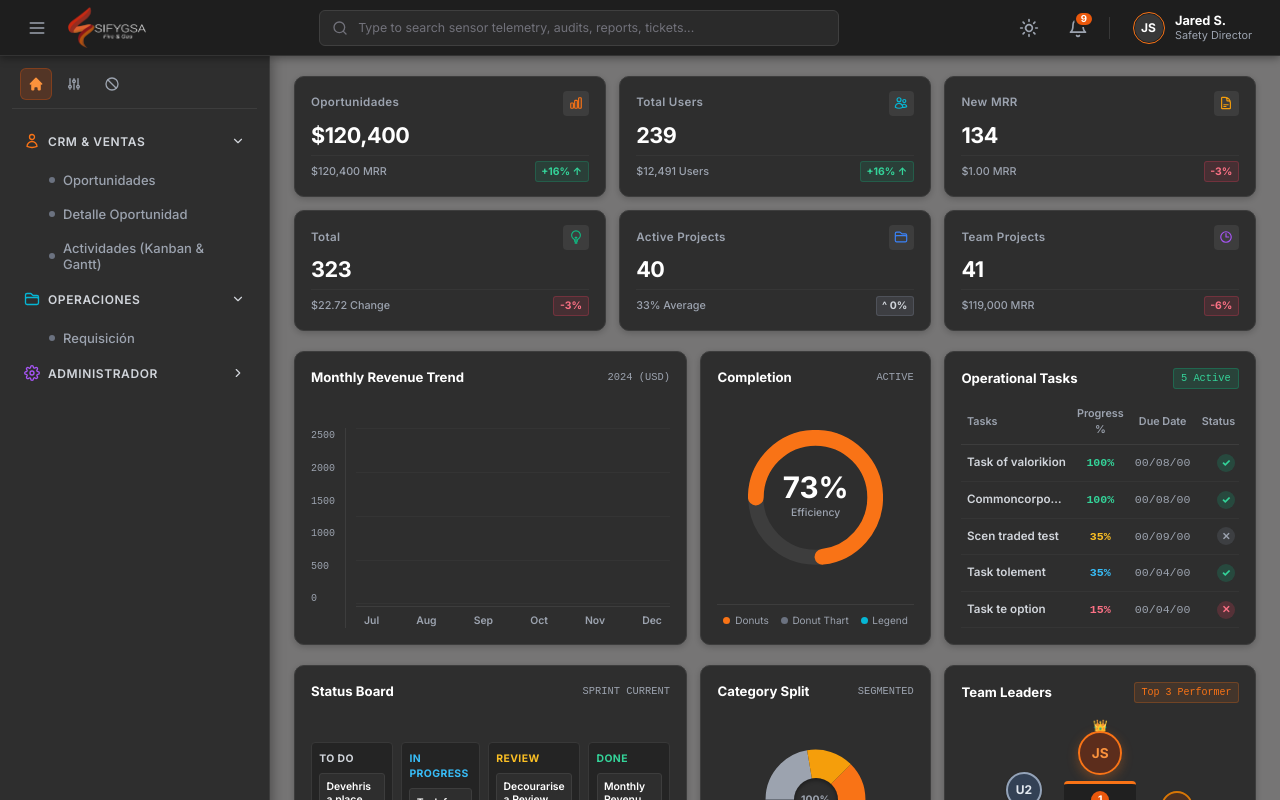
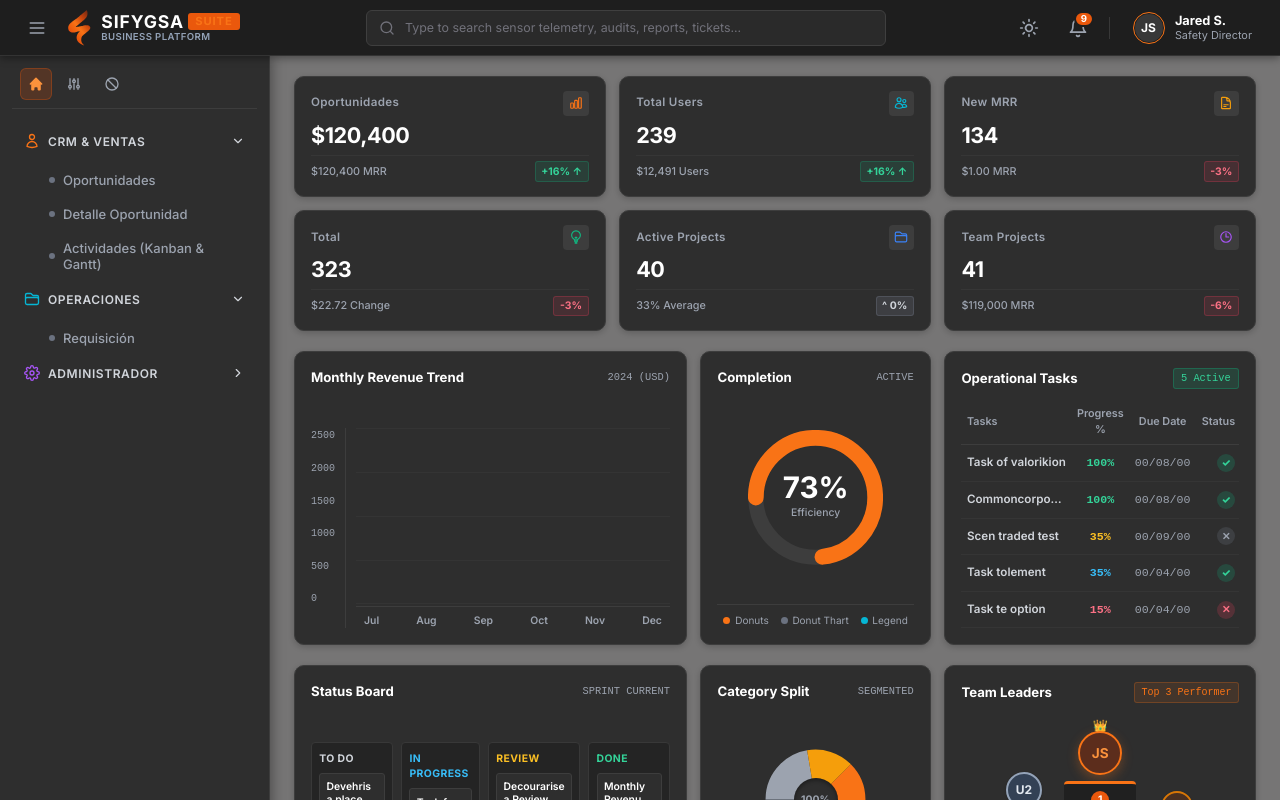
Before and after one commit to SIFYGSAPROJECTS/SIFYGSA-BUSINESS-SUITE, a React (Vite) app: page / in a window 1280 px wide. Shown: the top 800 px of the page. Built offline with nearby package versions, Linux system fonts and the light colour scheme.

Commit message:
feat(layout): integrar el logo de la flama SIFYGSA en el Header global del layout

```diff
--- a/src/components/layout/Header.tsx
+++ b/src/components/layout/Header.tsx
@@ -1,5 +1,6 @@
 import React, { useState, useRef, useEffect } from 'react';
 import { IconMenu, IconSearch, IconBell, IconLogOut, IconSettings, IconUser } from '../ui/Icons';
+import { SfgLogoSymbol } from '../ui/Logo';
 
 interface HeaderProps {
   currentModuleTitle?: string;
@@ -56,7 +57,7 @@ export const Header: React.FC<HeaderProps> = ({
 
   return (
     <header className="sifygsa-header">
-      {/* Left: 3-line menu button + Brand Logo Identity */}
+      {/* Left: 3-line menu button + Brand Logo Identity (Flama SIFYGSA) */}
       <div className="header-brand-group">
         {onToggleSidebar && (
           <button
@@ -69,15 +70,23 @@ export const Header: React.FC<HeaderProps> = ({
             <IconMenu size={20} />
           </button>
         )}
-        <div className="brand-suite-identity">
-          <picture className="header-brand-picture">
-            <img
-              src={isDarkMode ? '/SFGLogo.png' : '/SIFYGSA.png'}
-              onError={(e) => { e.currentTarget.src = isDarkMode ? '/SFGLogo.png' : '/SIFYGSA.png'; }}
-              alt="SIFYGSA"
-              className="header-brand-logo-img"
-            />
-          </picture>
+        <div className="brand-suite-identity" style={{ display: 'flex', alignItems: 'center', gap: '0.65rem' }}>
+          <div className="flame-logo-wrapper" style={{ display: 'inline-flex', alignItems: 'center', justifyContent: 'center' }}>
+            <SfgLogoSymbol size={36} className="header-flame-logo" />
+          </div>
+          <div className="brand-text-block" style={{ display: 'flex', flexDirection: 'column', lineHeight: 1.1 }}>
+            <div className="brand-title-row" style={{ display: 'flex', alignItems: 'center', gap: '0.25rem' }}>
+              <span className="brand-title-text" style={{ fontSize: '1.1rem', fontWeight: 900, letterSpacing: '0.05em' }}>
+                SIFYGSA
+              </span>
+              <span className="brand-tag-enterprise" style={{ fontSize: '0.7rem', fontWeight: 800, color: '#F97316', textTransform: 'uppercase' }}>
+                SUITE
+              </span>
+            </div>
+            <span className="brand-subtitle-text" style={{ fontSize: '0.6rem', fontWeight: 600, color: isDarkMode ? '#94A3B8' : '#64748B', letterSpacing: '0.04em' }}>
+              Business Platform
+            </span>
+          </div>
         </div>
       </div>
 
```
